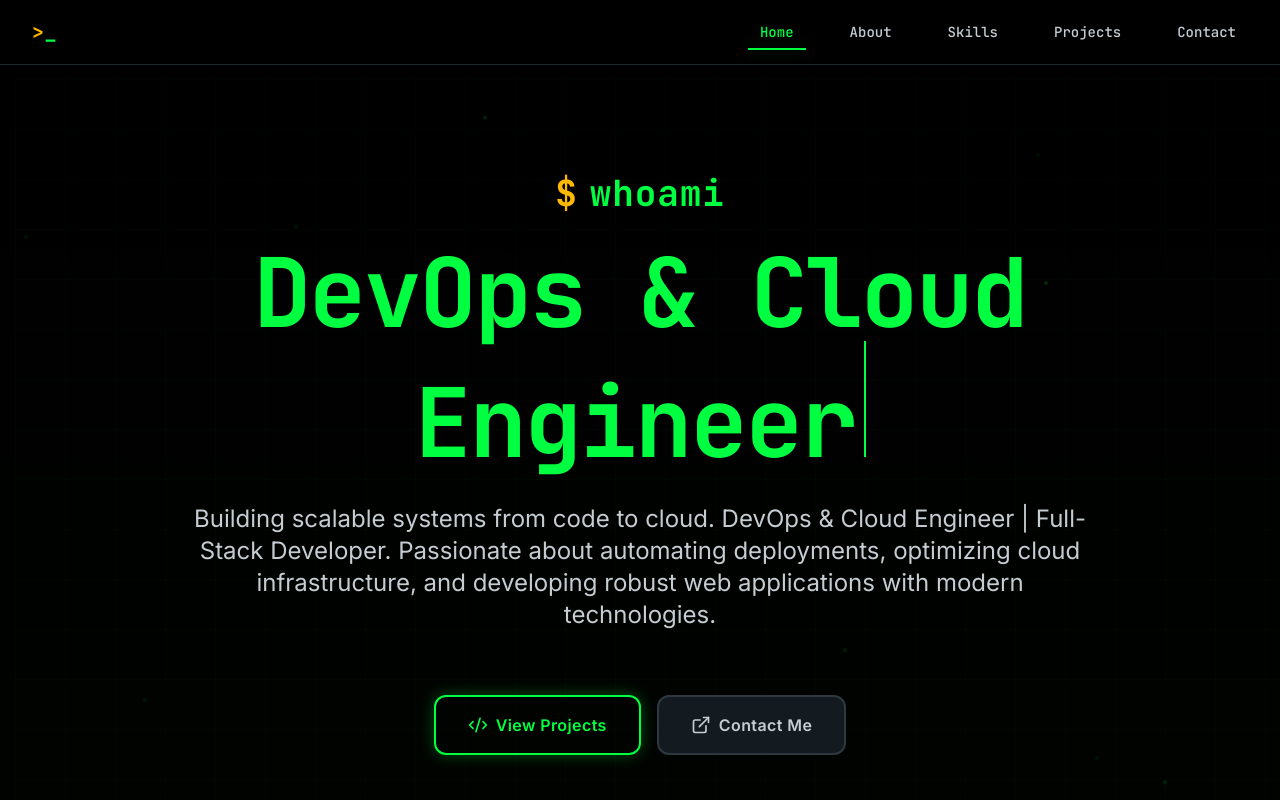
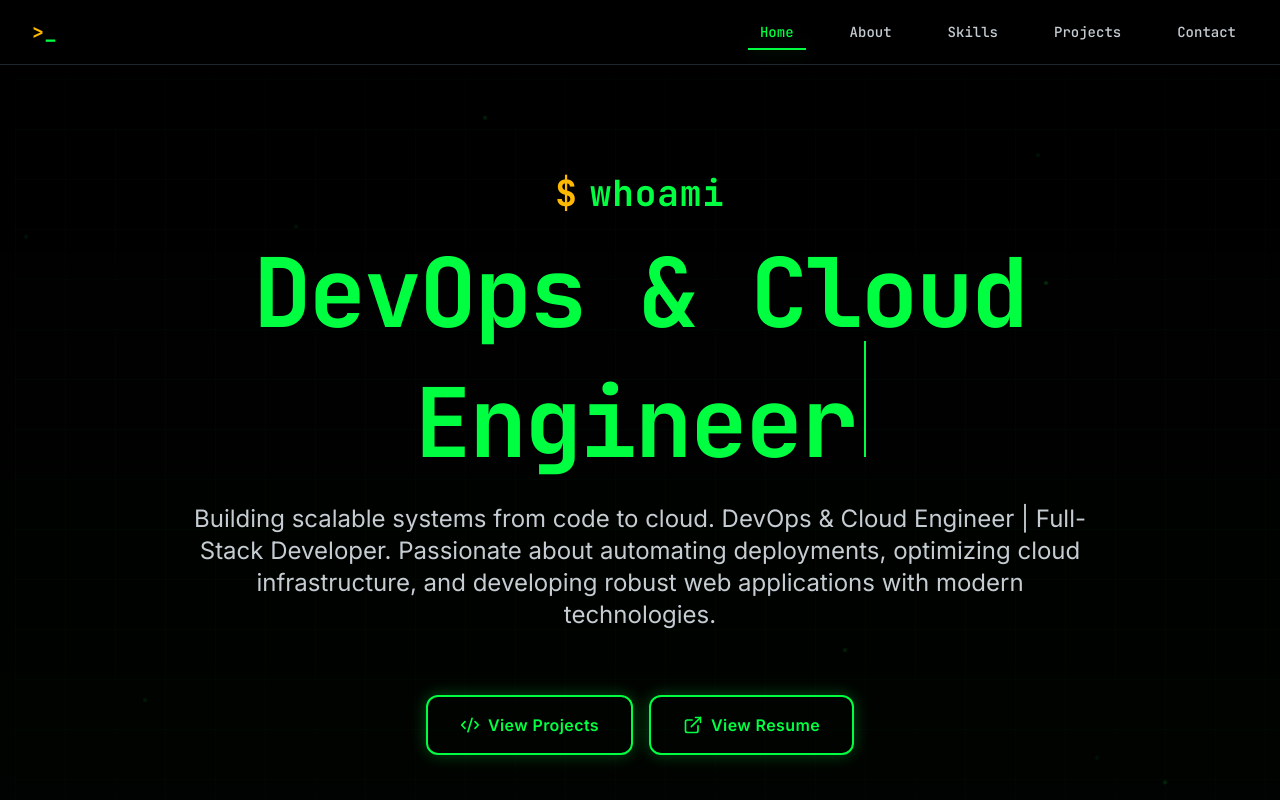
Before and after one commit to lavan-g/portfolio-devops, a React (Vite) app: page / in a window 1280 px wide. Shown: the top 800 px of the page. Built offline with nearby package versions, Linux system fonts and the light colour scheme.

Commit message:
contact form automation done and view resume button added

```diff
--- a/src/pages/Contact.tsx
+++ b/src/pages/Contact.tsx
@@ -61,7 +61,7 @@ export const Contact = () => {
     setIsSubmitting(true);
 
     try {
-      const response = await fetch('http://185.197.194.8:5000/send-email', {
+      const response = await fetch('https://eo82k4zs4dqpfy0.m.pipedream.net', {
         method: 'POST',
         headers: {
           'Content-Type': 'application/json',
@@ -74,18 +74,18 @@ export const Contact = () => {
         }),
       });
 
-      const data = await response.json();
-
       if (response.ok) {
         setIsSubmitted(true);
+        // Show popup confirmation
+        alert('Message sent successfully!');
 
-        // Reset form after success
+        // Reset form and hide success state after a short delay
         setTimeout(() => {
           setIsSubmitted(false);
           setFormData({ name: '', email: '', subject: '', message: '' });
         }, 3000);
       } else {
-        alert('Failed to send message: ' + data.error);
+        alert('Failed to send message. Please try again.');
       }
     } catch (err) {
       console.error(err);
--- a/src/pages/Home.tsx
+++ b/src/pages/Home.tsx
@@ -12,6 +12,9 @@ export const Home = () => {
     { label: 'Projects Completed', value: '5+' },
     { label: 'Technologies', value: '10+' },
   ];
+
+  const RESUME_URL =
+    'https://drive.google.com/file/d/1KHc7i1CXCQTRRTpnc4ZDDicrKQgJIy8J/view?usp=drive_link'; // TODO: replace with your actual public Google Drive resume URL
 
   const featuredSkills = SKILLS.slice(0, 6);
 
@@ -65,13 +68,15 @@ export const Home = () => {
                 <Code2 className='mr-2 h-5 w-5 group-hover:scale-110 transition-transform' />
                 View Projects
               </Link>
-              <Link
-                to='/contact'
-                className='group inline-flex items-center px-8 py-4 border-2 border-neutral-600 bg-neutral-800 text-neutral-200 hover:border-primary-500 hover:text-primary-500 transition-all duration-200 font-semibold tracking-wide rounded-lg'
+              <a
+                href={RESUME_URL}
+                target='_blank'
+                rel='noopener noreferrer'
+                className='group inline-flex items-center px-8 py-4 border-2 border-primary-500 text-primary-500 hover:bg-primary-500 hover:text-bg-surface transition-all duration-200 font-semibold tracking-wide rounded-lg shadow-glow hover:shadow-card-hover'
               >
                 <ExternalLink className='mr-2 h-5 w-5 group-hover:scale-110 transition-transform' />
-                Contact Me
-              </Link>
+                View Resume
+              </a>
             </motion.div>
           </motion.div>
         </div>
```
Also changed, not shown: 1 other file (tests, documents, lock files or other folders).
